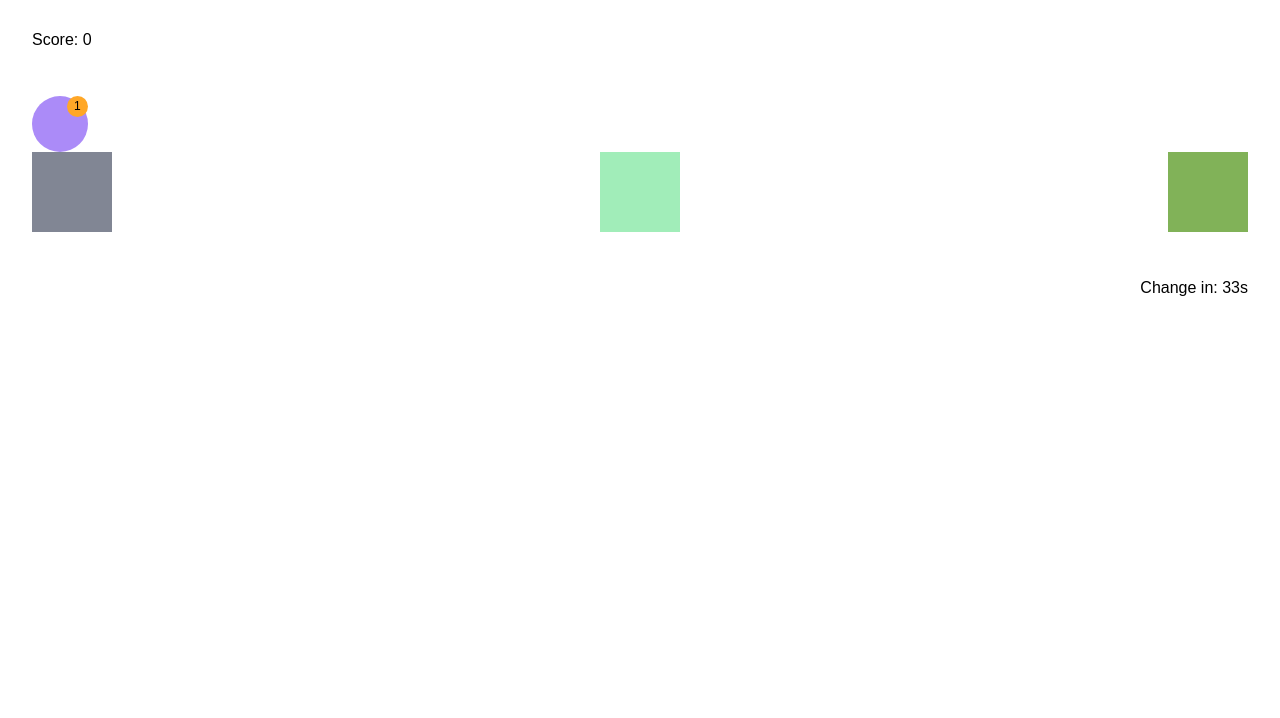
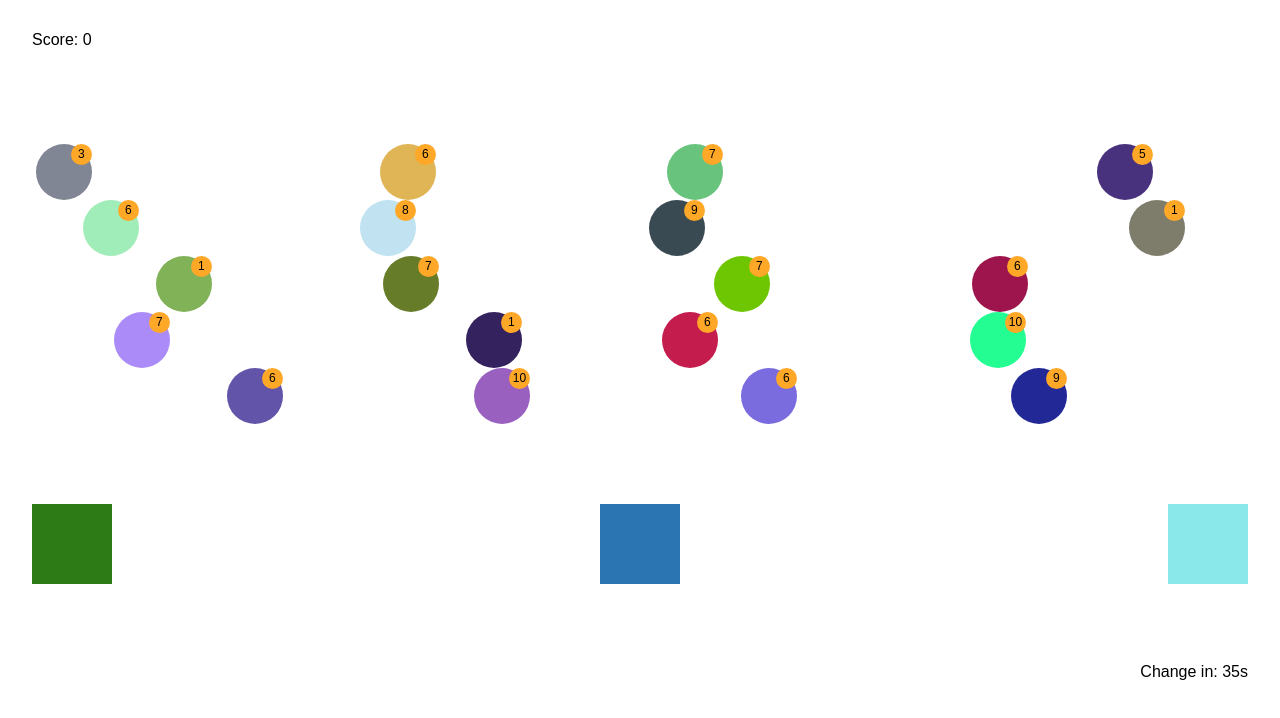
Before and after one commit to DeeNeon/scraping-game, an Angular app: page / in a window 1280 px wide. Shown: the top 718 px of the page. Built offline with nearby package versions, Linux system fonts and the light colour scheme.

Commit message:
bombs generator

```diff
--- a/src/app/board/board.component.html
+++ b/src/app/board/board.component.html
@@ -1,11 +1,15 @@
-<app-score></app-score>
+<div class="board-wrapper">
+    <app-score></app-score>
 
-<div class="bombs-container">
-    <app-bomb></app-bomb>
+    <section class="bombs-container">
+        <div class="y-axis" *ngFor="let x of [1,2,3,4]">
+            <app-bomb appRandomPosition *ngFor="let y of [1,2,3,4,5]"></app-bomb>
+        </div>
+    </section>
+
+    <section class="bins-container">
+        <app-bin *ngFor="let x of [1,2,3]"></app-bin>
+    </section>
+
+    <app-timer></app-timer>
 </div>
-
-<div class="bins-container">
-    <app-bin *ngFor="let x of [1,2,3]"></app-bin>
-</div>
-
-<app-timer></app-timer>
--- a/src/app/common/bomb/bomb.component.ts
+++ b/src/app/common/bomb/bomb.component.ts
@@ -4,7 +4,7 @@ import {Subscription} from 'rxjs/Subscription';
 
 @Component({
     selector: 'app-bomb',
-    template: `<div class="bomb" appRandomColor #bomb><span>{{durationLabel}}</span></div>`
+    template: `<div class="bomb-display-area"><div class="bomb" appRandomColor #bomb><span>{{durationLabel}}</span></div></div>`
 })
 
 export class BombComponent implements OnInit, OnDestroy {
@@ -26,7 +26,7 @@ export class BombComponent implements OnInit, OnDestroy {
             .subscribe(() => {
                 this.durationLabel--;
                 if (this.durationLabel === 0) {
-                    this.bomb.nativeElement.remove();
+                    //this.bomb.nativeElement.remove();
                 }
             });
     }
--- /dev/null
+++ b/src/app/common/directives/random-position.directive.ts
@@ -0,0 +1,18 @@
+import {
+    Directive,
+    ElementRef,
+    AfterViewInit,
+} from '@angular/core';
+
+@Directive({
+    selector: '[appRandomPosition]'
+})
+export class RandomPositionDirective implements AfterViewInit {
+
+    constructor(private el: ElementRef) {}
+
+    ngAfterViewInit() {
+        const bombElem = this.el.nativeElement.childNodes[0].childNodes[0];
+        bombElem.style.left =  Math.floor(Math.random() * 200) + 1 + 'px';
+    }
+}
--- a/src/assets/style.scss
+++ b/src/assets/style.scss
@@ -1,12 +1,24 @@
 @import 'reset';
 @import 'variables';
 
+/* global */
+
 body {
+  min-height: 100%;
   padding: 2rem;
   font-family: Arial, serif;
 }
 
+/* UI */
+
+.board-wrapper {
+  display: flex;
+  flex-direction: column;
+  justify-content: space-between;
+}
+
 .bins-container {
+  margin-top: 5rem;
   display: flex;
   justify-content: space-between;
 }
@@ -17,7 +29,7 @@ body {
 }
 
 .bottom-timer {
-  margin-top: 3rem;
+  margin-top: 5rem;
   float: right;
 }
 
@@ -26,14 +38,25 @@ body {
 }
 
 .bombs-container {
+  padding: 3rem 0 0 0;
   display: flex;
+  flex: 1;
+  .y-axis {
+    width: 25%;
+  }
 }
 
 .bomb {
+  cursor: pointer;
   border-radius: 50%;
   width: 3.5rem;
   height: 3.5rem;
   position: relative;
+  transition: all .3s ease-in;
+  opacity: 1;
+  &:hover {
+    opacity: .8;
+  }
   span {
     position: absolute;
     top: 0;
@@ -48,3 +71,9 @@ body {
     text-align: center;
   }
 }
+
+.bomb-display-area {
+  position: relative;
+  width: 95%;
+  //border: 1px solid red;
+}
```
Also changed, not shown: src/app/common/shared.module.ts (+5 -2 lines).
